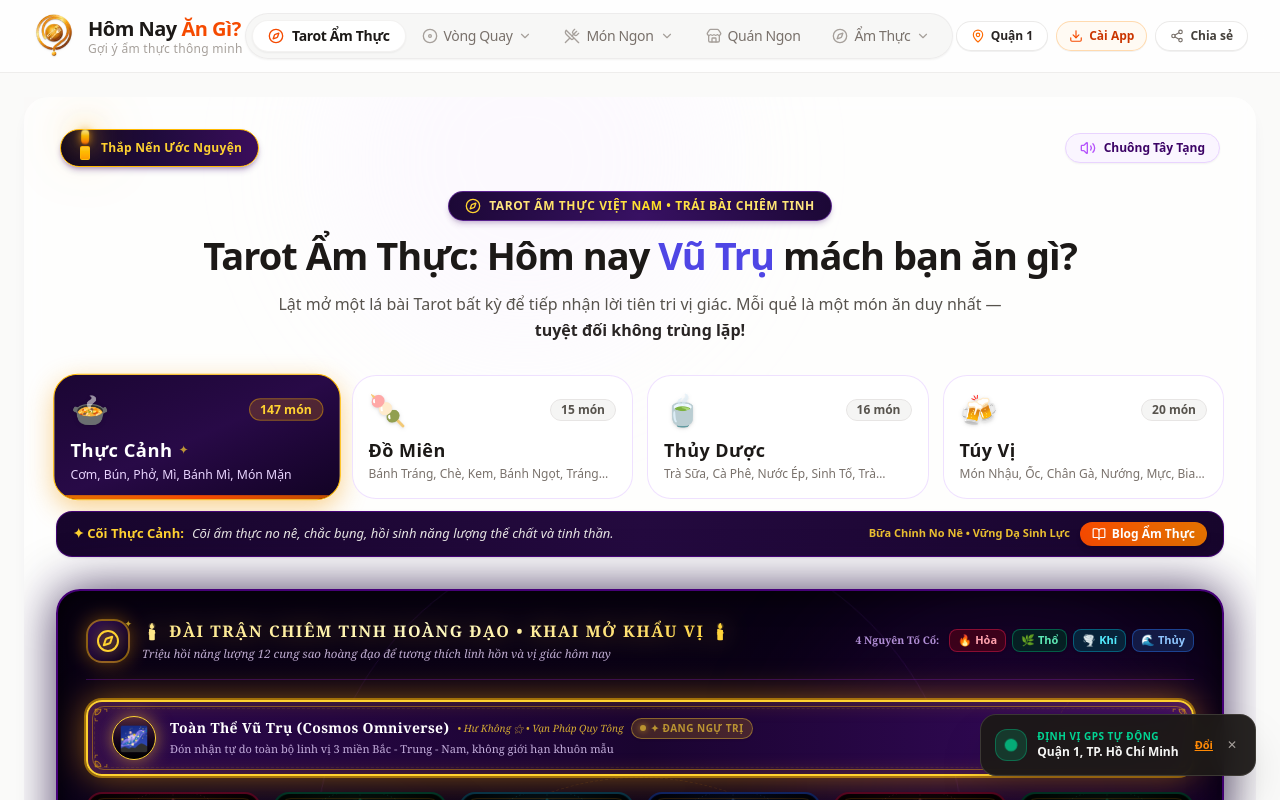
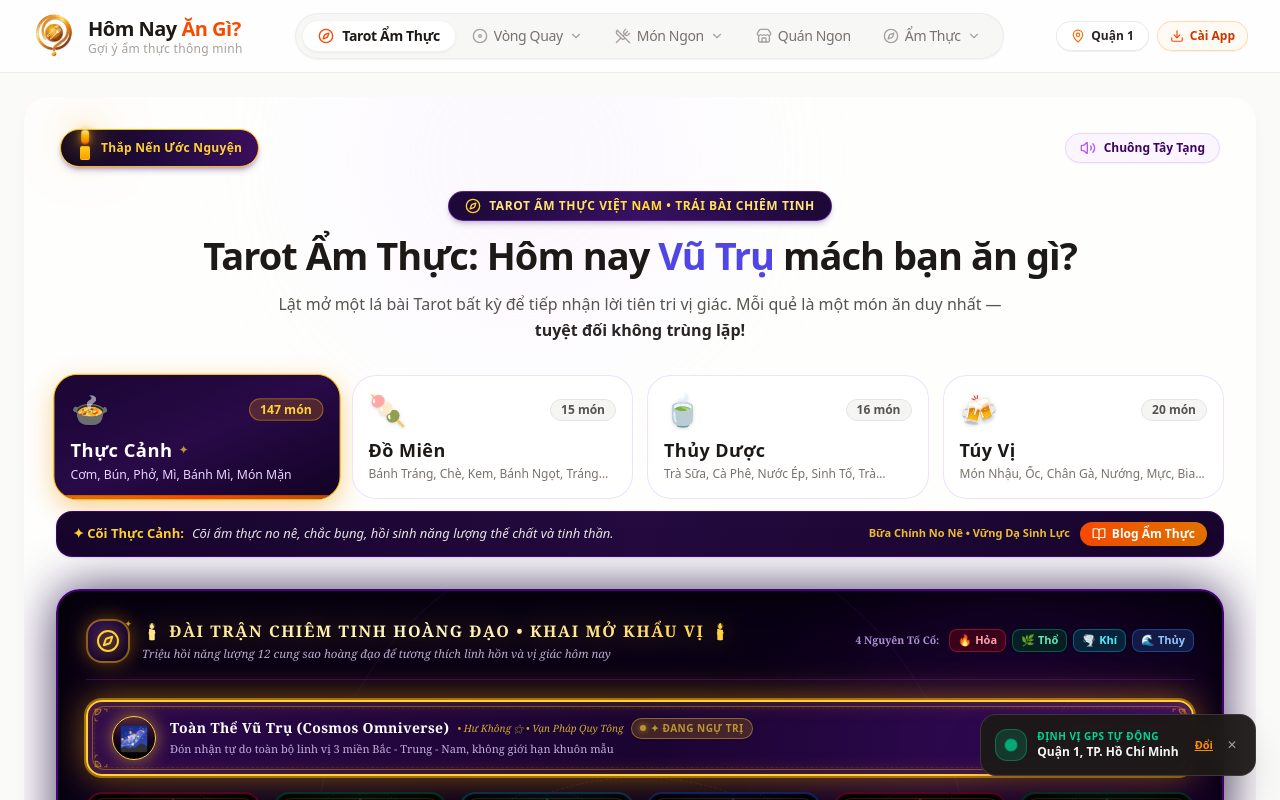
Before and after one commit to ducvantran25121993-ui/angigo, a React (Vite) app: page / in a window 1280 px wide. Shown: the top 800 px of the page. Built offline with nearby package versions, Linux system fonts and the light colour scheme; the HTML template or start-up script is replaced by a standard one.

Commit message:
refactor: remove share feature from navbar
Remove the ShareModal component and its associated trigger from the Navbar to clean up unused UI elements.

```diff
--- a/src/components/Navbar.tsx
+++ b/src/components/Navbar.tsx
@@ -1,10 +1,9 @@
-import React, { useState, useRef, useEffect, Suspense, lazy } from 'react';
+import React, { useState, useRef, useEffect } from 'react';
 import {
   UtensilsCrossed,
   Sparkles,
   Disc,
   Compass,
-  Share2,
   MapPin,
   CalendarDays,
   ChevronDown,
@@ -18,8 +17,6 @@ import {
 import { UserLocation } from '../types';
 import { TAB_CONFIG, TabType } from '../utils/navigation';
 import { PWAInstallButton } from './PWAInstallButton';
-
-const ShareModal = lazy(() => import('./ShareModal').then(m => ({ default: m.ShareModal })));
 
 interface NavbarProps {
   activeTab: TabType;
@@ -37,7 +34,6 @@ export const Navbar: React.FC<NavbarProps> = ({
   userLocation,
   onOpenLocationModal,
 }) => {
-  const [isShareModalOpen, setIsShareModalOpen] = useState(false);
   const [isWheelDropdownOpen, setIsWheelDropdownOpen] = useState(false);
   const [isFoodDropdownOpen, setIsFoodDropdownOpen] = useState(false);
   const [isDiscoverDropdownOpen, setIsDiscoverDropdownOpen] = useState(false);
@@ -80,10 +76,6 @@ export const Navbar: React.FC<NavbarProps> = ({
     } catch {
       setUploadingLogo(false);
     }
-  };
-
-  const handleOpenShare = () => {
-    setIsShareModalOpen(true);
   };
 
   const handleNavClick = (tab: TabType, e: React.MouseEvent<HTMLAnchorElement>) => {
@@ -654,17 +646,6 @@ export const Navbar: React.FC<NavbarProps> = ({
 
             {/* PWA Install App Button */}
             <PWAInstallButton variant="navbar" />
-
-            <button
-              type="button"
-              onClick={handleOpenShare}
-              aria-label="Chia sẻ trang web Hôm Nay Ăn Gì cùng bạn bè qua mạng xã hội"
-              title="Chia sẻ cùng bạn bè qua mạng xã hội"
-              className="px-3.5 py-1.5 rounded-full border border-stone-200/80 bg-white hover:bg-stone-50 hover:border-orange-300 text-stone-700 transition-all duration-200 flex items-center gap-1.5 text-xs font-medium cursor-pointer shadow-2xs group"
-            >
-              <Share2 className="w-3.5 h-3.5 text-stone-500 group-hover:text-orange-600 transition-colors" />
-              <span className="hidden sm:inline font-semibold">Chia sẻ</span>
-            </button>
           </div>
         </div>
 
@@ -703,18 +684,6 @@ export const Navbar: React.FC<NavbarProps> = ({
         </nav>
       </div>
 
-      {/* Share to Social Media Modal (Rendered lazily on demand) */}
-      {isShareModalOpen && (
-        <Suspense fallback={null}>
-          <ShareModal
-            isOpen={isShareModalOpen}
-            onClose={() => setIsShareModalOpen(false)}
-            title="Hôm Nay Ăn Gì? • Gợi ý món ngon chuẩn vị"
-            text="Cùng quay bánh xe may mắn, bốc quẻ Tarot, lên lịch ăn tuần và tìm món ngon nhé!"
-          />
-        </Suspense>
-      )}
-
       {/* Toast message for logo upload */}
       {logoToast && (
         <div className="fixed top-20 left-1/2 -translate-x-1/2 z-50 bg-stone-900 text-white px-4 py-2 rounded-full shadow-lg text-xs font-semibold flex items-center gap-2 border border-orange-500/30 animate-fade-in">
```
Also changed, not shown: public/assets/aistudio/image_2901e9cd.png (added).
